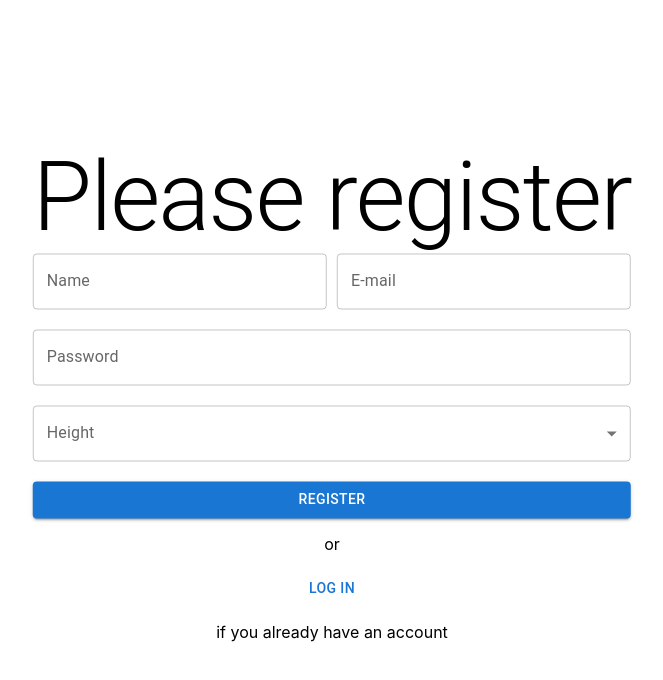
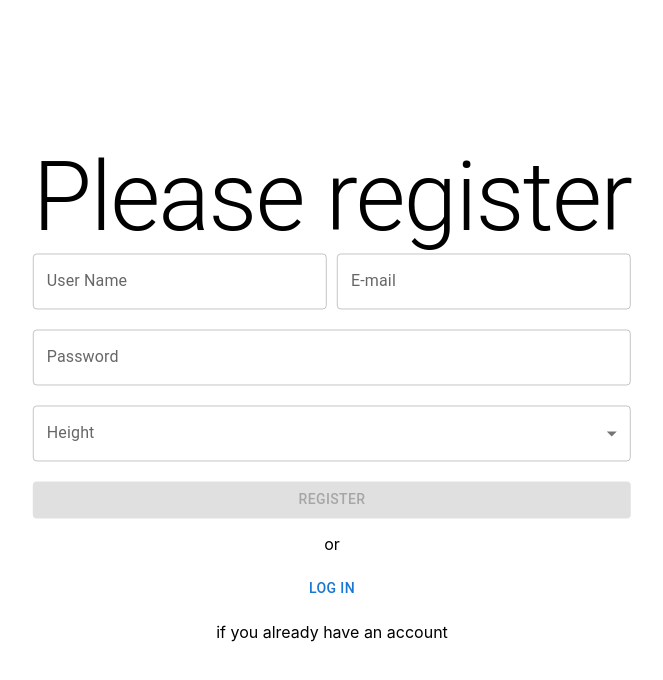
Before and after one commit to Obbik/crispy-telegram, a React (Create React App) app in the folder frontend/: page /register in a window 1280 px wide. Shown: the top 680 px of the page, without its empty margins (308-971 px from the left). Built offline with nearby package versions, Linux system fonts and the light colour scheme.

Commit message:
register page

```diff
--- a/frontend/src/pages/RegisterPage/RegisterPage.js
+++ b/frontend/src/pages/RegisterPage/RegisterPage.js
@@ -4,7 +4,7 @@ import { Link } from "react-router-dom";
 import './styles.css';
 
 const RegisterPage = () => {
-    const { handleSubmit, handleChange, state } = useRegister()
+    const { handleSubmit, handleChange, state, isFormFilled } = useRegister()
 
     return <div className="register-page">
         <Typography variant="h1">
@@ -15,7 +15,7 @@ const RegisterPage = () => {
             className="register-form">
             <div className="name-surname-wrapper">
                 <TextField
-                    label="Name"
+                    label="User Name"
                     name="name"
                     variant="outlined"
                     sx={{
@@ -59,7 +59,7 @@ const RegisterPage = () => {
                     <MenuItem value={'Giant'}>Giant</MenuItem>
                 </Select>
             </FormControl>
-            <Button variant="contained" type="submit">Register</Button>
+            <Button variant="contained" type="submit" disabled={!isFormFilled}>Register</Button>
         </form>
         <div className="log-in-wrapper">
             <p>or</p>
--- /dev/null
+++ b/frontend/src/pages/RegisterPage/registerMutationGql.js
@@ -0,0 +1,6 @@
+export const REGISTER_MUTATION = (name, email, password, height) => `mutation  {
+                  createUser (name: "${name}", email: "${email}", password: "${password}", height: "${height}"){
+                    name,
+                    token
+                  }
+                }`;
--- a/frontend/src/pages/RegisterPage/useRegisterLogic.js
+++ b/frontend/src/pages/RegisterPage/useRegisterLogic.js
@@ -1,6 +1,7 @@
-import {useState, useEffect} from "react";
+import {useState, useEffect } from "react";
 import { useNavigate } from "react-router-dom";
-import axios from "axios";
+import { REGISTER_MUTATION } from './registerMutationGql';
+import useFetch from "../../utils/useFetch";
 
 const useRegister = () => {
     const [ state, setState ] = useState({
@@ -12,46 +13,27 @@ const useRegister = () => {
     const [isPending, setIsPending] = useState(false)
     const [isFormFilled, setIsFormFilled] = useState(false)
     const navigate = useNavigate()
+    const { query } = useFetch()
 
     const handleChange = (name, value) => {
         setState({
             ...state,
             [name]: value
         })
-        console.log(name, value)
     }
+
+    useEffect(() => {
+        setIsFormFilled(!Object.values(state).some(value => value === ''))
+    }, [state]);
 
     const handleSubmit = (e) => {
         e.preventDefault();
+        query(REGISTER_MUTATION(state.name, state.email, state.password, state.height), res => {
+            navigate('/', { replace: true })
+        }, 'post' )
+    };
 
-        const { name, email, password, height } = state;
-
-        setIsPending(true)
-
-        axios({
-            url: 'http://localhost:3001/',
-            method: 'post',
-            data: {
-                query: `mutation  {
-                  createUser (name: "${name}",email: "${email}", password: "${password}", height: "${height}"){
-                    name,
-                    token
-                  }
-                }`
-            }
-        })
-            .then(res => {
-                console.log(res.data);
-                navigate('/', { replace: true })
-            })
-            .catch(err => {
-                console.log(err.message)
-            });
-
-        console.log(name, email, password, height)
-    }
-
-    return { handleChange, handleSubmit, state }
+    return { handleChange, handleSubmit, state, isFormFilled }
 }
 
 export default useRegister;
```
